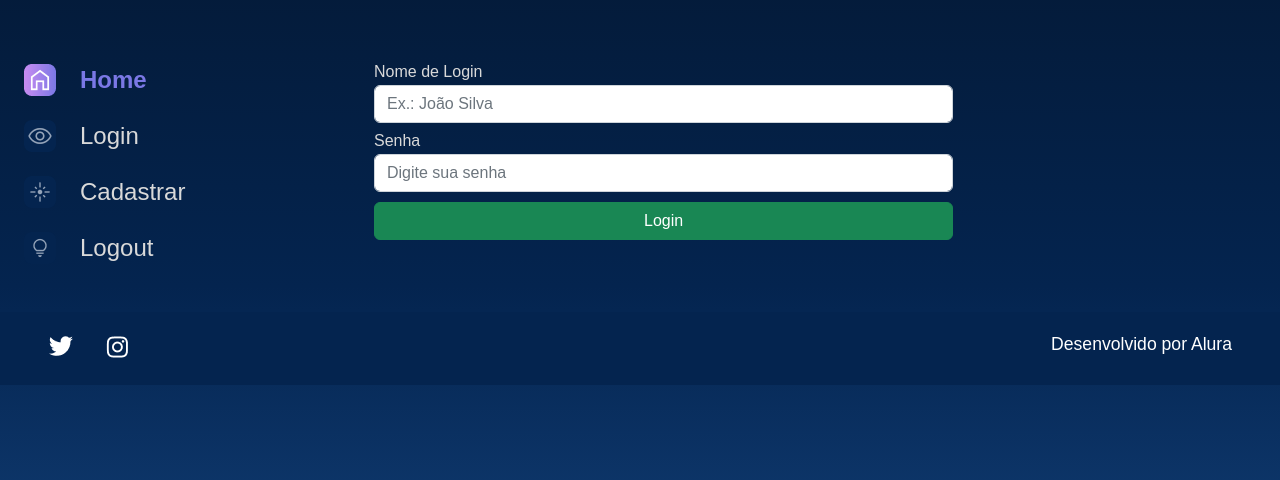
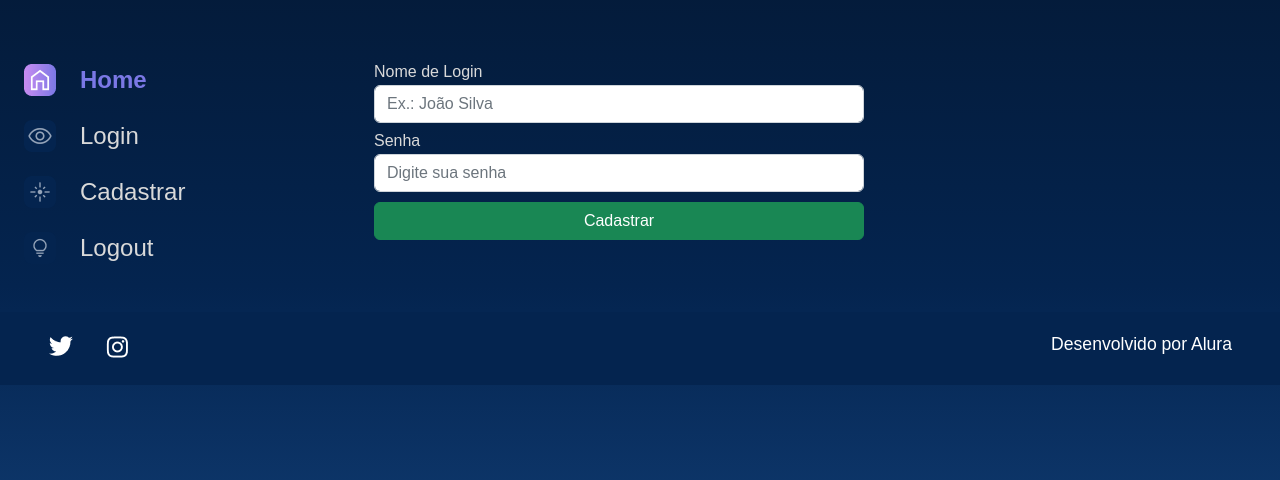
Before and after one commit to diegogs32/alura_space, a Django app: page /login in a window 1280 px wide. Shown: the part 114-594 px from the top of the page. Run offline with Django 4.2, Linux system fonts and the light colour scheme.

Commit message:
Criando formulario de Cadastro de Usuário

```diff
--- a/templates/usuarios/login.html
+++ b/templates/usuarios/login.html
@@ -41,19 +41,17 @@
                 </nav>
             </section>
             <section class="galeria" style="margin-left: 5em">
-                <form action="" method="">
+                <form action="{% url 'login' %}" method="POST">
+                    {% csrf_token %}
                     <div class="row">
+                        {% for field in form.visible_fields %}
                         <div class="col-12 col-lg-12" style="margin-bottom: 10px;">
-                            <label for="nome_login" style="color:#D9D9D9; margin-bottom: 5px;"><b>Nome de Login</b></label>
-                            <input type="text" class="form-control" name="nome_login" placeholder="Ex.: João Silva" required>
+                            <label for="{{ field.id_for_label }}" style="color:#D9D9D9; margin-bottom: 5px;">{{field.label}}</label>
+                        {{ field }}
                         </div>
-                        <div class="col-12 col-lg-12" style="margin-bottom: 10px;">
-                            <label for="password" style="color:#D9D9D9; margin-bottom: 5px;"><b>Senha</b></label>
-                            <input type="password" class="form-control" name="password" placeholder="Digite sua senha" required>
+                        {% endfor %}
                         </div>
-                        <div class="col-12 text-center">
-                            <button class="btn btn-success col-12" style="padding: top 5px;" type="submit">Login</button>
-                        </div>
+                        <div><button type="submit" class="btn btn-success col-12 style="padding: top 5px;>Cadastrar</button></div>
                     </div>
                 </form>
             </section>
--- /dev/null
+++ b/usuarios/forms.py
@@ -0,0 +1,25 @@
+from django import forms
+
+class LoginForms(forms.Form):
+    nome_login=forms.CharField(
+        label='Nome de Login',
+        required=True,
+        max_length=100,
+        widget=forms.TextInput(
+            attrs={
+                'class': 'form-control',
+                'placeholder': 'Ex.: João Silva',
+            }
+        )
+    )
+    senha=forms.CharField(
+        label='Senha',
+        required=True,
+        max_length=70,
+        widget=forms.PasswordInput(
+            attrs={
+                'class': 'form-control',
+                'placeholder': 'Digite sua senha',
+            }
+        )
+    )
--- a/usuarios/views.py
+++ b/usuarios/views.py
@@ -1,9 +1,11 @@
 from django.shortcuts import render
+from usuarios.forms import LoginForms
 
 # Create your views here.
 
 def login(request):
-    return render(request, 'usuarios/login.html')
+    form= LoginForms()
+    return render(request, 'usuarios/login.html', {"form": form})
 
 def cadastro(request):
     return render(request, 'usuarios/cadastro.html')
```
